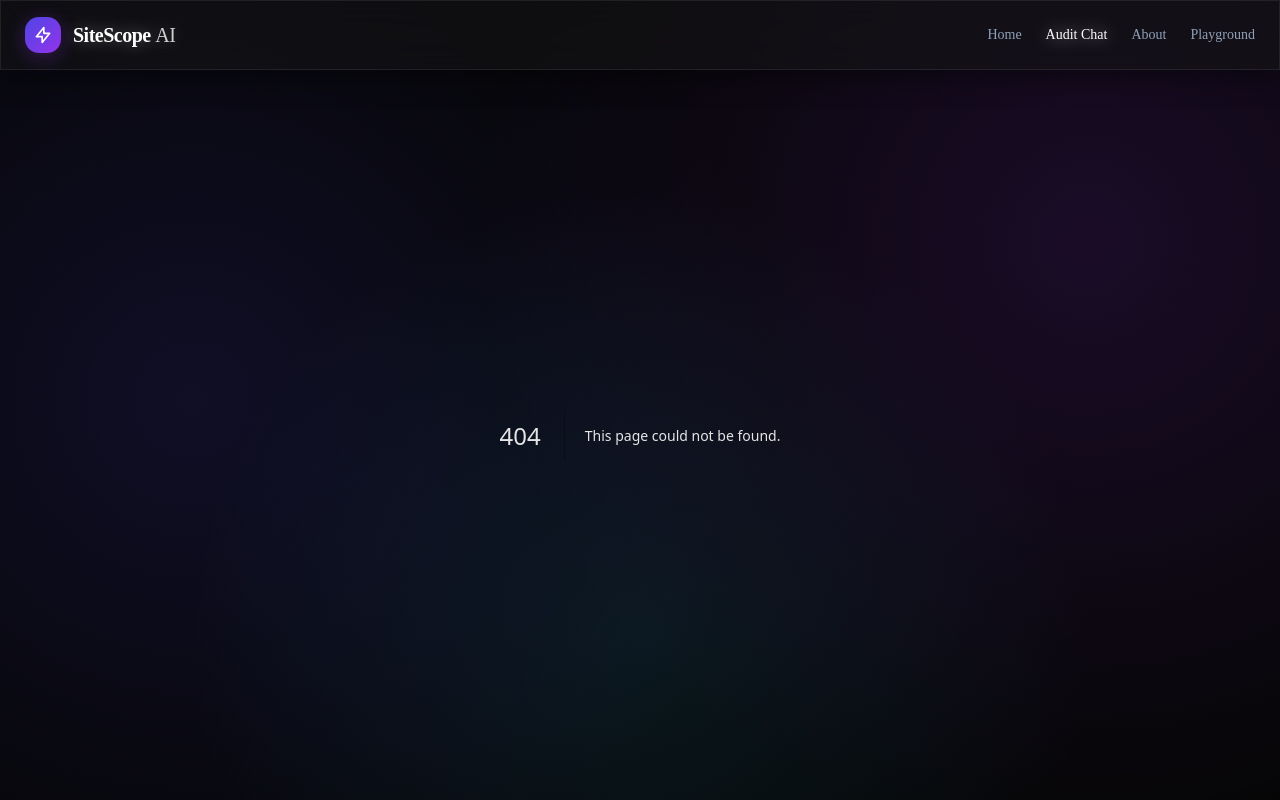
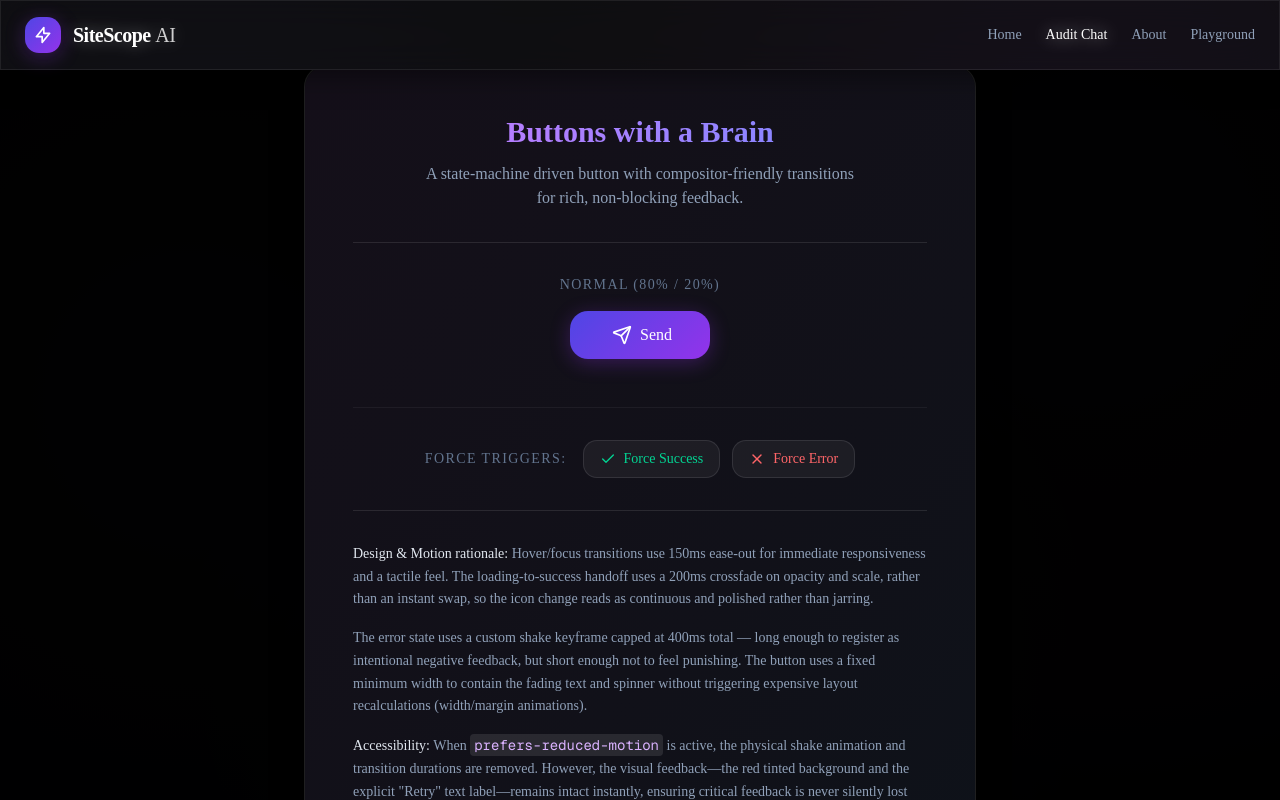
Before and after one commit to Mr-khan-1/ai-capstone-setup, a Next.js app: page /demo/button in a window 1280 px wide. Before the commit this address had no page. Built offline with nearby package versions, Linux system fonts and the light colour scheme.

Commit message:
feat: add SendButton with full state-machine motion and demo page (FE-AA1)

```diff
--- /dev/null
+++ b/app/demo/button/page.tsx
@@ -0,0 +1,77 @@
+'use client';
+
+import React, { useRef } from 'react';
+import { SendButton, type SendButtonRef } from '@/components/demo/SendButton';
+import { Check, X } from 'lucide-react';
+
+export default function ButtonDemoPage() {
+  const sendButtonRef = useRef<SendButtonRef>(null);
+
+  const forceSuccess = () => {
+    sendButtonRef.current?.trigger('success');
+  };
+
+  const forceError = () => {
+    sendButtonRef.current?.trigger('error');
+  };
+
+  return (
+    <div className="min-h-screen bg-black/95 text-slate-200 flex flex-col items-center justify-center p-6 sm:p-12">
+      <div className="w-full max-w-2xl glass-panel p-8 sm:p-12 rounded-3xl relative">
+        <div className="absolute inset-0 bg-gradient-to-br from-purple-500/5 to-blue-500/5 rounded-3xl pointer-events-none" />
+
+        <div className="relative z-10 flex flex-col items-center text-center space-y-8">
+          <div>
+            <h1 className="text-3xl font-bold bg-clip-text text-transparent bg-gradient-to-r from-purple-400 to-indigo-400 mb-3">
+              Buttons with a Brain
+            </h1>
+            <p className="text-slate-400 max-w-md mx-auto">
+              A state-machine driven button with compositor-friendly transitions for rich, non-blocking feedback.
+            </p>
+          </div>
+
+          <div className="flex flex-col items-center justify-center w-full py-8 border-y border-white/10 gap-8">
+            <div className="flex flex-col items-center gap-4">
+              <span className="text-sm font-medium text-slate-500 uppercase tracking-widest">Normal (80% / 20%)</span>
+              <SendButton ref={sendButtonRef} />
+            </div>
+
+            <div className="flex flex-col sm:flex-row items-center justify-center gap-4 w-full mt-4 pt-8 border-t border-white/5">
+              <span className="w-full sm:w-auto text-sm font-medium text-slate-500 uppercase tracking-widest text-center sm:text-left">
+                Force Triggers:
+              </span>
+              <div className="flex gap-3">
+                <button
+                  onClick={forceSuccess}
+                  className="flex items-center gap-2 px-4 py-2 rounded-xl bg-white/5 hover:bg-white/10 border border-white/10 text-emerald-400 text-sm font-medium transition-colors focus-visible:ring-2 focus-visible:ring-emerald-500/50 outline-none"
+                >
+                  <Check className="w-4 h-4" />
+                  Force Success
+                </button>
+                <button
+                  onClick={forceError}
+                  className="flex items-center gap-2 px-4 py-2 rounded-xl bg-white/5 hover:bg-white/10 border border-white/10 text-red-400 text-sm font-medium transition-colors focus-visible:ring-2 focus-visible:ring-red-500/50 outline-none"
+                >
+                  <X className="w-4 h-4" />
+                  Force Error
+                </button>
+              </div>
+            </div>
+          </div>
+
+          <div className="text-left text-sm text-slate-400 space-y-4 max-w-xl mx-auto leading-relaxed">
+            <p>
+              <strong className="text-slate-200 font-medium">Design & Motion rationale:</strong> Hover/focus transitions use 150ms ease-out for immediate responsiveness and a tactile feel. The loading-to-success handoff uses a 200ms crossfade on opacity and scale, rather than an instant swap, so the icon change reads as continuous and polished rather than jarring.
+            </p>
+            <p>
+              The error state uses a custom shake keyframe capped at 400ms total — long enough to register as intentional negative feedback, but short enough not to feel punishing. The button uses a fixed minimum width to contain the fading text and spinner without triggering expensive layout recalculations (width/margin animations).
+            </p>
+            <p>
+              <strong className="text-slate-200 font-medium">Accessibility:</strong> When <code className="bg-white/10 px-1 py-0.5 rounded text-purple-300">prefers-reduced-motion</code> is active, the physical shake animation and transition durations are removed. However, the visual feedback—the red tinted background and the explicit &quot;Retry&quot; text label—remains intact instantly, ensuring critical feedback is never silently lost for users requiring less motion.
+            </p>
+          </div>
+        </div>
+      </div>
+    </div>
+  );
+}
--- a/app/globals.css
+++ b/app/globals.css
@@ -167,4 +167,15 @@
     -ms-overflow-style: none;
     scrollbar-width: none;
   }
+
+  @keyframes shake {
+    0%, 100% { transform: translateX(0); }
+    20% { transform: translateX(-4px); }
+    40% { transform: translateX(4px); }
+    60% { transform: translateX(-4px); }
+    80% { transform: translateX(4px); }
+  }
+  .animate-shake {
+    animation: shake 0.4s cubic-bezier(.36,.07,.19,.97) both;
+  }
 }
--- /dev/null
+++ b/components/demo/SendButton.tsx
@@ -0,0 +1,144 @@
+'use client';
+
+import React, { useState, useEffect, useRef } from 'react';
+import { Send, Loader2, CheckCircle2, AlertCircle } from 'lucide-react';
+import { cn } from '@/lib/utils';
+
+function useReducedMotion() {
+  const [reduced, setReduced] = useState(false);
+  useEffect(() => {
+    const mediaQuery = window.matchMedia('(prefers-reduced-motion: reduce)');
+    // eslint-disable-next-line react-hooks/set-state-in-effect
+    setReduced(mediaQuery.matches);
+    const handler = (e: MediaQueryListEvent) => setReduced(e.matches);
+    mediaQuery.addEventListener('change', handler);
+    return () => mediaQuery.removeEventListener('change', handler);
+  }, []);
+  return reduced;
+}
+
+interface SendButtonProps extends React.ButtonHTMLAttributes<HTMLButtonElement> {
+  forceOutcome?: 'success' | 'error';
+}
+
+export interface SendButtonRef {
+  trigger: (outcome?: 'success' | 'error') => void;
+}
+
+export const SendButton = React.forwardRef<SendButtonRef, SendButtonProps>(
+  ({ forceOutcome, disabled, className, ...props }, ref) => {
+    const [state, setState] = useState<'idle' | 'loading' | 'success' | 'error'>('idle');
+    const prefersReducedMotion = useReducedMotion();
+    const timeoutRef = useRef<NodeJS.Timeout>(null);
+    const isExecuting = useRef(false);
+
+    const executeAction = async (outcomeOverride?: 'success' | 'error') => {
+      if (isExecuting.current || disabled) return;
+
+      isExecuting.current = true;
+      setState('loading');
+
+      // Fake async call
+      await new Promise((res) => setTimeout(res, 800 + Math.random() * 700));
+
+      const outcome = outcomeOverride || forceOutcome || (Math.random() > 0.2 ? 'success' : 'error');
+
+      setState(outcome);
+
+      // Both success and error go back to idle after a delay
+      timeoutRef.current = setTimeout(() => {
+        setState('idle');
+        isExecuting.current = false;
+      }, 1200);
+    };
+
+    React.useImperativeHandle(ref, () => ({
+      trigger: (outcome?: 'success' | 'error') => {
+        if (!isExecuting.current && !disabled) {
+          executeAction(outcome || forceOutcome);
+        }
+      }
+    }));
+
+    useEffect(() => {
+      return () => {
+        if (timeoutRef.current) clearTimeout(timeoutRef.current);
+      };
+    }, []);
+
+    const handleClick = (e: React.MouseEvent<HTMLButtonElement>) => {
+      if (props.onClick) props.onClick(e);
+      executeAction();
+    };
+
+    const isIdle = state === 'idle';
+    const isLoading = state === 'loading';
+    const isSuccess = state === 'success';
+    const isError = state === 'error';
+
+    const durationClass = prefersReducedMotion ? 'duration-0' : 'duration-150';
+
+    return (
+      <button
+        onClick={handleClick}
+        disabled={disabled || isLoading}
+        className={cn(
+          'relative overflow-hidden flex items-center justify-center min-w-[140px] h-12 rounded-2xl font-medium text-white shadow-lg transition-all ease-out focus:outline-none focus-visible:ring-2 focus-visible:ring-offset-2 focus-visible:ring-offset-black',
+          durationClass,
+          (!isLoading && !disabled) && 'hover:scale-[1.05] focus-visible:scale-[1.05] active:scale-[0.97]',
+          disabled && 'opacity-50 cursor-not-allowed grayscale',
+          (isIdle || isLoading) && 'user-bubble',
+          isSuccess && 'bg-gradient-to-br from-emerald-500 to-green-600 shadow-[0_4px_20px_rgba(16,185,129,0.3)]',
+          isError && 'bg-gradient-to-br from-red-500 to-rose-600 shadow-[0_4px_20px_rgba(239,68,68,0.3)]',
+          isError && !prefersReducedMotion && 'animate-shake',
+          className
+        )}
+        aria-live="polite"
+      >
+        <div className="relative flex items-center justify-center w-full h-full">
+
+          <div
+            className={cn(
+              'absolute inset-0 flex items-center justify-center gap-2 transition-all',
+              prefersReducedMotion ? 'duration-0' : 'duration-200',
+              (isIdle || isError) ? 'opacity-100 translate-x-0' : 'opacity-0 -translate-x-4 pointer-events-none'
+            )}
+          >
+            {isError ? (
+              <>
+                <AlertCircle className="w-5 h-5" />
+                <span>Retry</span>
+              </>
+            ) : (
+              <>
+                <Send className="w-5 h-5 ml-1" />
+                <span>Send</span>
+              </>
+            )}
+          </div>
+
+          <div
+            className={cn(
+              'absolute inset-0 flex items-center justify-center transition-all',
+              prefersReducedMotion ? 'duration-0' : 'duration-200',
+              isLoading ? 'opacity-100 translate-x-0' : 'opacity-0 translate-x-4 pointer-events-none'
+            )}
+          >
+            <Loader2 className="w-6 h-6 animate-spin" />
+          </div>
+
+          <div
+            className={cn(
+              'absolute inset-0 flex items-center justify-center transition-all',
+              prefersReducedMotion ? 'duration-0' : 'duration-200 delay-100',
+              isSuccess ? 'opacity-100 scale-100' : 'opacity-0 scale-50 pointer-events-none'
+            )}
+          >
+            <CheckCircle2 className="w-6 h-6" />
+          </div>
+        </div>
+      </button>
+    );
+  }
+);
+SendButton.displayName = 'SendButton';
```
